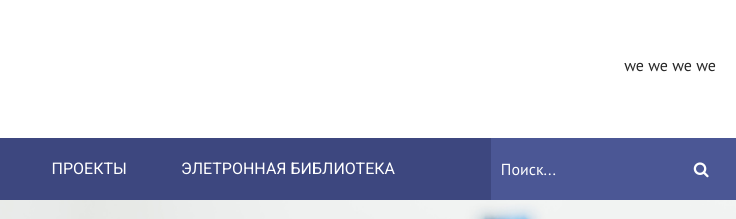
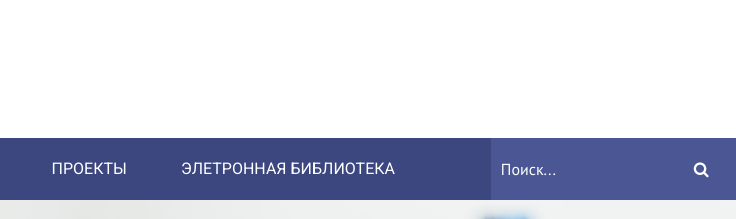
Before and after one commit to Roshar/testgovz.github.io, a plain HTML site: page index.html in a window 1280 px wide. Shown: the top 219 px of the page, 544-1280 px from the left. Drawn offline with nearby package versions, Linux system fonts and the light colour scheme.

Commit message:
Update index.html

```diff
--- a/index.html
+++ b/index.html
@@ -24,10 +24,7 @@
 					</button>
 				</div>
 				<ul>
-					<li>we</li>
-					<li>we</li>
-					<li>we</li>
-					<li>we</li>
+
 				</ul>
 			</div>
 		</div>
```
